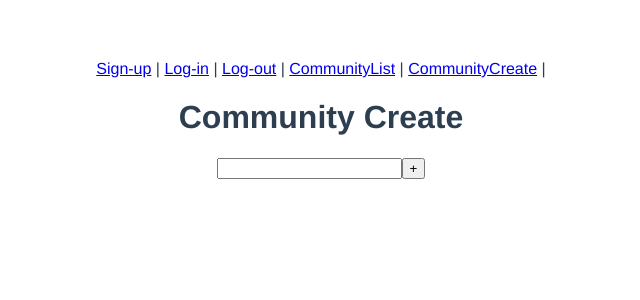
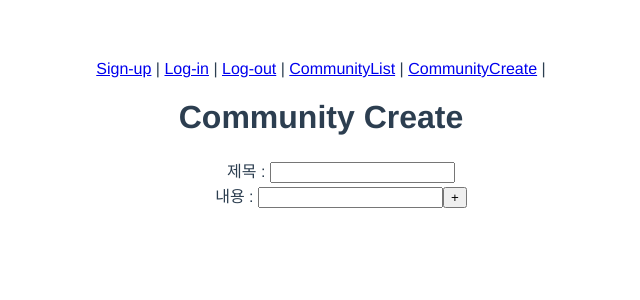
Before and after one commit to Todays-Food/Todays_Food_Front_End, a Vue app in the folder todays-food/: page /community/create in a window 1280 px wide. Shown: the top 300 px of the page, without its empty margins (319-959 px from the left). Built offline with nearby package versions, Linux system fonts and the light colour scheme; no server answers; the HTML template or start-up script is replaced by a standard one.

Commit message:
커뮤니티 delete 로직 구현

```diff
--- a/todays-food/src/views/community/CommunityCreate.vue
+++ b/todays-food/src/views/community/CommunityCreate.vue
@@ -1,16 +1,20 @@
 <template>
   <div>
     <h1>Community Create</h1>
-    <input type="text" v-model.trim="title" @keypress.enter="communityCreate">
-    <!-- <input type="text" v-model.trim="content" @keypress.enter="communityCreate"> -->
-    <button @click="communityCreate">+</button>
+    <ul>
+      <label class="title-label" for="title">제목 : </label>
+      <input type="text" v-model.trim="title" @keypress.enter="communityCreate"><br/>
+      <label class="content-label" for="content">내용 : </label>
+      <input type="text" v-model.trim="content" @keypress.enter="communityCreate">
+      <button @click="communityCreate">+</button>
+    </ul>
   </div>
 </template>
 
 <script>
 import axios from 'axios'
 
-// const SERVER_URL = process.env.VUE_APP_SERVER_URL
+const SERVER_URL = process.env.VUE_APP_SERVER_URL
 
 export default {
   name: 'CommunityCreate',
@@ -41,8 +45,8 @@ export default {
         updated_at: this.updated_at,
       }
       if (communityData.title) {
-        // axios.post(`${SERVER_URL}/community/`, communityData, config)
-        axios.post(`http://127.0.0.1:8000/community/`, communityData, config)
+        axios.post(`${SERVER_URL}/community/`, communityData, config)
+        // axios.post(`http://127.0.0.1:8000/community/`, communityData, config)
           .then(() => {
             this.$router.push({ name: 'CommunityList' })
             console.log(11111)
--- a/todays-food/src/views/community/CommunityList.vue
+++ b/todays-food/src/views/community/CommunityList.vue
@@ -2,6 +2,10 @@
   <div>
     <ul>
       <li v-for="(communityList, idx) in communityLists" :key="idx">
+        <b>제목: </b>{{ communityList.title }} <br>
+        <b>내용: </b>{{ communityList.content }}
+        <button @click="deleteCommunity(communityList)">X</button>
+        <hr>
       </li>
     </ul>
   </div>
@@ -10,7 +14,7 @@
 <script>
 import axios from 'axios'
 
-// const SERVER_URL = process.env.VUE_APP_SERVER_URL
+const SERVER_URL = process.env.VUE_APP_SERVER_URL
 
 export default {
   name: 'CommunityList',
@@ -31,15 +35,34 @@ export default {
     },
     getCommunityList: function () {
       const config = this.setToken()
-      // axios.get(`${SERVER_URL}/community/`, config)
-      axios.get(`http://127.0.0.1:8000/community/`, config)
+      axios.get(`${SERVER_URL}/community/`, config)
+      // axios.get(`http://127.0.0.1:8000/community/`, config)
         .then((res) => {
           this.communityLists = res.data
         })
         .catch((err) => {
           console.log(err)
         })
-      }
+      },
+      deleteCommunity: function (communityList) {
+        const config = this.setToken()
+        axios.delete(`${SERVER_URL}/community/${communityList.id}/`, config)
+          .then((res) => {
+            console.log(res)
+            const targetCommunityIdx = this.communityLists.findIndex((communityList) => {
+              return communityList.id === res.data.id
+            })
+            this.communityLists.splice(targetCommunityIdx, 1)
+          })
+          .catch((err) => {
+            console.log(err)
+          })
+      },
+      // updateCommunity: function (communityList) {
+
+      // }
+
+
     },
   created: function () {
     if (localStorage.getItem('jwt')) {
```
